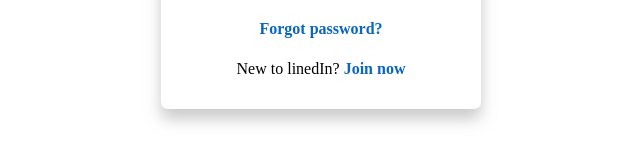
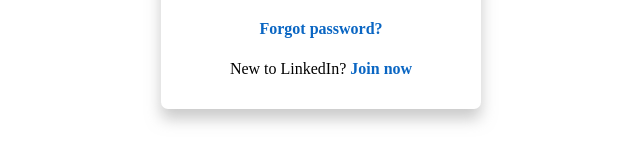
Before and after one commit to sakshis-12/LinkedIn-Signin-Page, a plain HTML site: page index.html in a window 1280 px wide. Shown: the part 531-694 px from the top of the page, 319-959 px from the left. Drawn offline with Linux system fonts and the light colour scheme.

Commit message:
Update index.html

```diff
--- a/index.html
+++ b/index.html
@@ -4,7 +4,7 @@
     <meta charset="UTF-8">
     <meta http-equiv="X-UA-Compatible" content="IE=edge">
     <meta name="viewport" content="width=device-width, initial-scale=1.0">
-    <title>Linkdin</title>
+    <title>LinkedIn</title>
     <link rel="stylesheet" href="styl.css">
 </head>
 <body>
@@ -26,7 +26,7 @@
         </div>
         <button>Sign in</button>
         <a href="#" class="forgot-pass-link">Forgot password?</a>
-    <p class="join-link">New to linedIn? <a href="#">Join now</a></p>
+    <p class="join-link">New to LinkedIn? <a href="#">Join now</a></p>
 
 
     </div>
```
